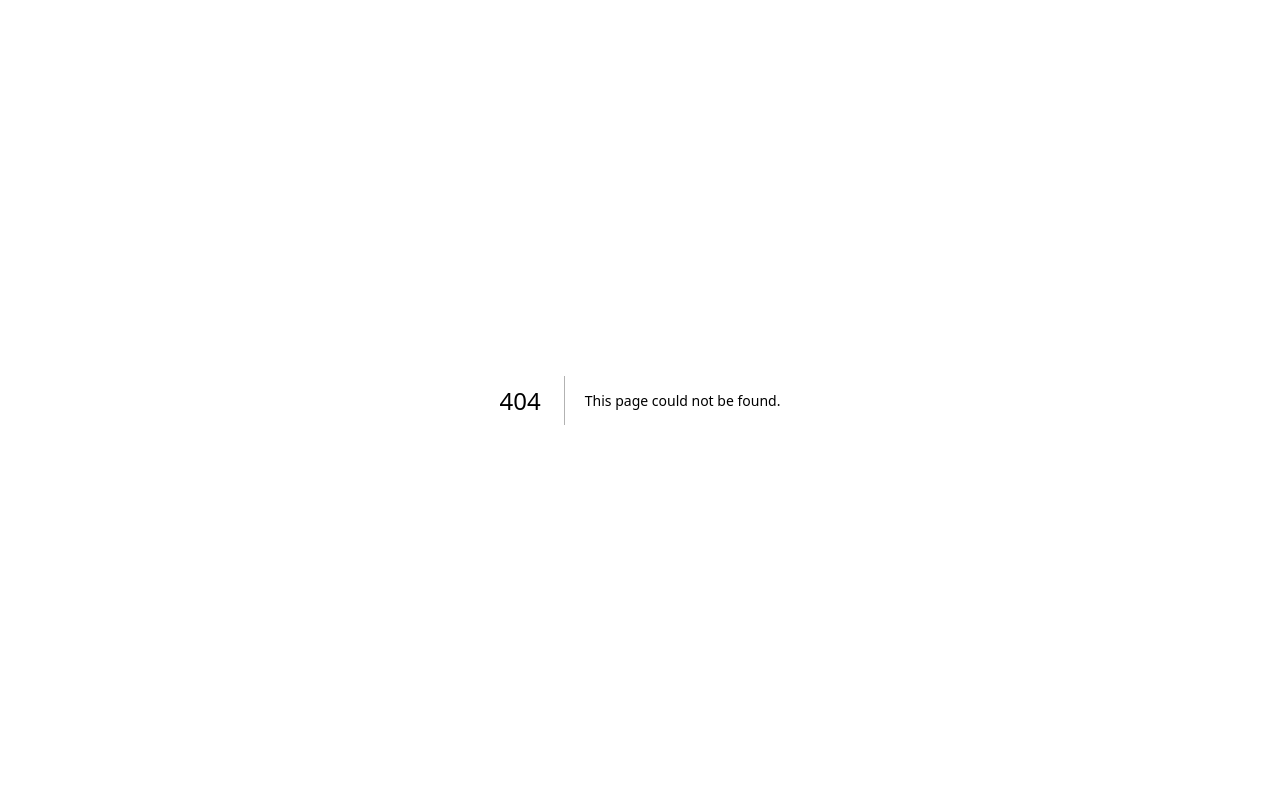
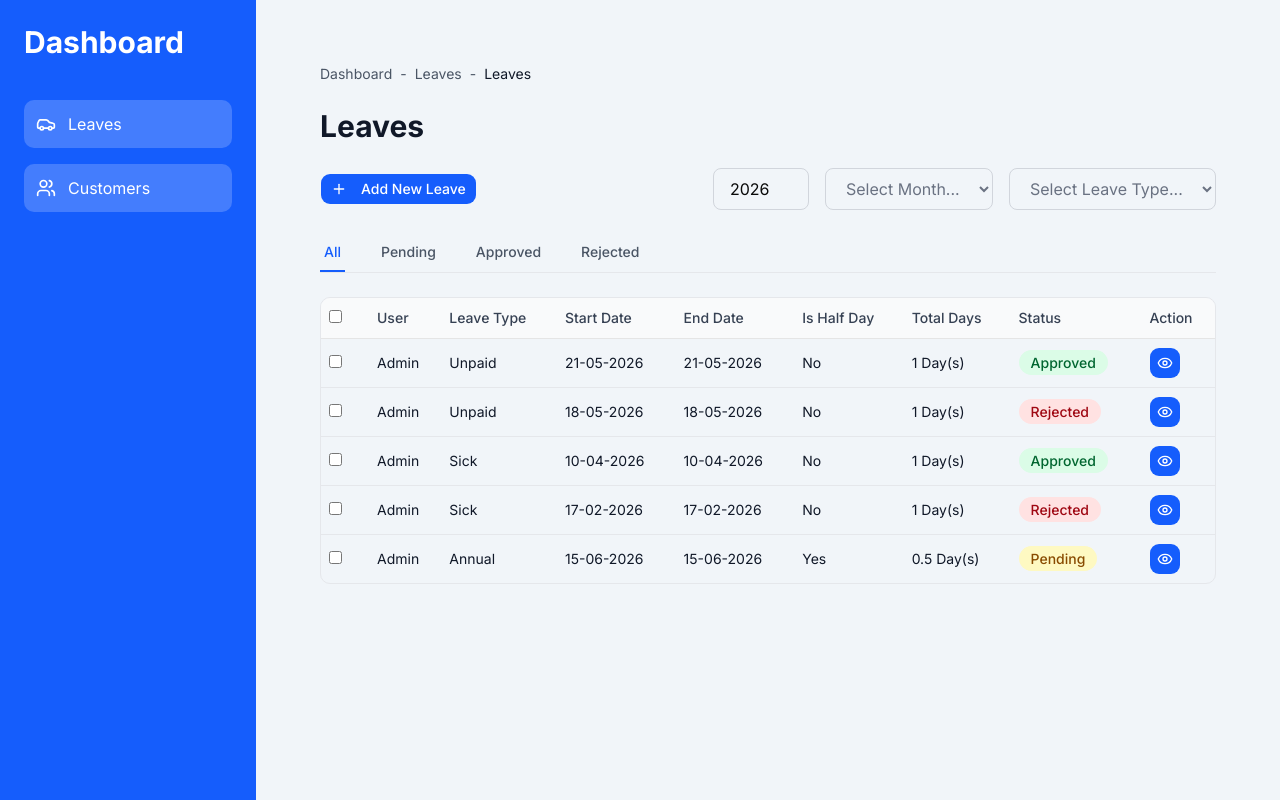
Before and after one commit to tsola2002/hr-system-frontend, a Next.js app: page /dashboard/leaves in a window 1280 px wide. Before the commit this address had no page. Built offline with nearby package versions, Linux system fonts and the light colour scheme.

Commit message:
created leave management screen

```diff
--- /dev/null
+++ b/src/app/dashboard/leaves/page.tsx
@@ -0,0 +1,212 @@
+"use client";
+
+import { useState } from "react";
+import { Button } from "@/components/ui/button";
+import { Table, TableBody, TableCell, TableHead, TableHeader, TableRow } from "@/components/ui/table";
+import { Eye, Plus } from "lucide-react";
+import type { Leave } from "@/types/leave";
+
+const SAMPLE_LEAVES: Leave[] = [
+  {
+    id: 1,
+    user: "Admin",
+    leaveType: "Unpaid",
+    startDate: "21-05-2026",
+    endDate: "21-05-2026",
+    isHalfDay: false,
+    totalDays: "1 Day(s)",
+    status: "Approved",
+  },
+  {
+    id: 2,
+    user: "Admin",
+    leaveType: "Unpaid",
+    startDate: "18-05-2026",
+    endDate: "18-05-2026",
+    isHalfDay: false,
+    totalDays: "1 Day(s)",
+    status: "Rejected",
+  },
+  {
+    id: 3,
+    user: "Admin",
+    leaveType: "Sick",
+    startDate: "10-04-2026",
+    endDate: "10-04-2026",
+    isHalfDay: false,
+    totalDays: "1 Day(s)",
+    status: "Approved",
+  },
+  {
+    id: 4,
+    user: "Admin",
+    leaveType: "Sick",
+    startDate: "17-02-2026",
+    endDate: "17-02-2026",
+    isHalfDay: false,
+    totalDays: "1 Day(s)",
+    status: "Rejected",
+  },
+  {
+    id: 5,
+    user: "Admin",
+    leaveType: "Annual",
+    startDate: "15-06-2026",
+    endDate: "15-06-2026",
+    isHalfDay: true,
+    totalDays: "0.5 Day(s)",
+    status: "Pending",
+  },
+];
+
+type StatusFilter = "All" | "Pending" | "Approved" | "Rejected";
+
+export default function LeavesPage() {
+  const [activeTab, setActiveTab] = useState<StatusFilter>("All");
+  const [selectedYear, setSelectedYear] = useState("2026");
+  const [selectedMonth, setSelectedMonth] = useState("");
+  const [selectedLeaveType, setSelectedLeaveType] = useState("");
+
+  const filteredLeaves = SAMPLE_LEAVES.filter((leave) => {
+    if (activeTab !== "All" && leave.status !== activeTab) return false;
+    return true;
+  });
+
+  const getStatusBadgeColor = (status: string) => {
+    if (status === "Approved") return "bg-green-100 text-green-800";
+    if (status === "Rejected") return "bg-red-100 text-red-800";
+    return "bg-yellow-100 text-yellow-800";
+  };
+
+  return (
+    <div className="space-y-6 p-6">
+      {/* Breadcrumb */}
+      <div className="text-sm text-gray-600">
+        <span className="hover:text-gray-900 cursor-pointer">Dashboard</span>
+        <span className="mx-2">-</span>
+        <span className="hover:text-gray-900 cursor-pointer">Leaves</span>
+        <span className="mx-2">-</span>
+        <span className="text-gray-900">Leaves</span>
+      </div>
+
+      {/* Title */}
+      <h1 className="text-3xl font-bold text-gray-900">Leaves</h1>
+
+      {/* Add Button and Filters */}
+      <div className="flex items-center justify-between">
+        <Button className="bg-blue-600 hover:bg-blue-700 text-white">
+          <Plus className="mr-2 h-4 w-4" />
+          Add New Leave
+        </Button>
+
+        <div className="flex gap-4">
+          <div className="flex items-center gap-2">
+            <input
+              type="number"
+              value={selectedYear}
+              onChange={(e) => setSelectedYear(e.target.value)}
+              className="px-4 py-2 border border-gray-300 rounded-md focus:outline-none focus:ring-2 focus:ring-blue-500 w-24"
+            />
+          </div>
+          <select
+            value={selectedMonth}
+            onChange={(e) => setSelectedMonth(e.target.value)}
+            className="px-4 py-2 border border-gray-300 rounded-md focus:outline-none focus:ring-2 focus:ring-blue-500 text-gray-500"
+          >
+            <option value="">Select Month...</option>
+            <option value="01">January</option>
+            <option value="02">February</option>
+            <option value="03">March</option>
+            <option value="04">April</option>
+            <option value="05">May</option>
+            <option value="06">June</option>
+            <option value="07">July</option>
+            <option value="08">August</option>
+            <option value="09">September</option>
+            <option value="10">October</option>
+            <option value="11">November</option>
+            <option value="12">December</option>
+          </select>
+          <select
+            value={selectedLeaveType}
+            onChange={(e) => setSelectedLeaveType(e.target.value)}
+            className="px-4 py-2 border border-gray-300 rounded-md focus:outline-none focus:ring-2 focus:ring-blue-500 text-gray-500"
+          >
+            <option value="">Select Leave Type...</option>
+            <option value="Sick">Sick</option>
+            <option value="Annual">Annual</option>
+            <option value="Unpaid">Unpaid</option>
+            <option value="Casual">Casual</option>
+          </select>
+        </div>
+      </div>
+
+      {/* Tabs */}
+      <div className="flex gap-8 border-b border-gray-200">
+        {(["All", "Pending", "Approved", "Rejected"] as StatusFilter[]).map((tab) => (
+          <button
+            key={tab}
+            onClick={() => setActiveTab(tab)}
+            className={`px-1 py-2 text-sm font-medium border-b-2 transition-colors ${
+              activeTab === tab
+                ? "text-blue-600 border-blue-600"
+                : "text-gray-600 border-transparent hover:text-gray-900"
+            }`}
+          >
+            {tab}
+          </button>
+        ))}
+      </div>
+
+      {/* Table */}
+      <div className="border border-gray-200 rounded-lg overflow-hidden">
+        <Table>
+          <TableHeader className="bg-gray-50">
+            <TableRow>
+              <TableHead className="w-12">
+                <input type="checkbox" className="rounded" />
+              </TableHead>
+              <TableHead className="text-gray-700">User</TableHead>
+              <TableHead className="text-gray-700">Leave Type</TableHead>
+              <TableHead className="text-gray-700">Start Date</TableHead>
+              <TableHead className="text-gray-700">End Date</TableHead>
+              <TableHead className="text-gray-700">Is Half Day</TableHead>
+              <TableHead className="text-gray-700">Total Days</TableHead>
+              <TableHead className="text-gray-700">Status</TableHead>
+              <TableHead className="text-gray-700">Action</TableHead>
+            </TableRow>
+          </TableHeader>
+          <TableBody>
+            {filteredLeaves.map((leave) => (
+              <TableRow key={leave.id} className="border-t border-gray-200 hover:bg-gray-50">
+                <TableCell>
+                  <input type="checkbox" className="rounded" />
+                </TableCell>
+                <TableCell className="text-gray-900">{leave.user}</TableCell>
+                <TableCell className="text-gray-900">{leave.leaveType}</TableCell>
+                <TableCell className="text-gray-900">{leave.startDate}</TableCell>
+                <TableCell className="text-gray-900">{leave.endDate}</TableCell>
+                <TableCell className="text-gray-900">{leave.isHalfDay ? "Yes" : "No"}</TableCell>
+                <TableCell className="text-gray-900">{leave.totalDays}</TableCell>
+                <TableCell>
+                  <span
+                    className={`px-3 py-1 rounded-full text-sm font-medium ${getStatusBadgeColor(
+                      leave.status
+                    )}`}
+                  >
+                    {leave.status}
+                  </span>
+                </TableCell>
+                <TableCell>
+                  <Button size="icon" variant="ghost" className="bg-blue-600 hover:bg-blue-700 text-white">
+                    <Eye className="h-4 w-4" />
+                  </Button>
+                </TableCell>
+              </TableRow>
+            ))}
+          </TableBody>
+        </Table>
+      </div>
+    </div>
+  );
+}
--- a/src/components/dashboard/Sidebar.tsx
+++ b/src/components/dashboard/Sidebar.tsx
@@ -1,6 +1,7 @@
 "use client";
 
 import Link from "next/link";
+import { Car, Users } from "lucide-react";
 
 export default function Sidebar() {
 
@@ -14,11 +15,22 @@ export default function Sidebar() {
             <nav className="flex flex-col gap-4">
 
                 <Link
+                    href="/dashboard/leaves"
+                    className="flex items-center gap-3 bg-white/20 p-3 rounded-lg hover:bg-white/30"
+                >
+                    <Car className="w-5 h-5" />
+                    Leaves
+                </Link>
+
+                <Link
                     href="/dashboard/customers"
-                    className="bg-white/20 p-3 rounded-lg hover:bg-white/30"
+                    className="flex items-center gap-3 bg-white/20 p-3 rounded-lg hover:bg-white/30"
                 >
+                    <Users className="w-5 h-5" />
                     Customers
                 </Link>
+
+
 
             </nav>
 
--- /dev/null
+++ b/src/schemas/leaveSchema.ts
@@ -0,0 +1,11 @@
+import { z } from "zod";
+
+export const leaveSchema = z.object({
+  leaveType: z.string().min(1, "Leave type is required"),
+  startDate: z.string().min(1, "Start date is required"),
+  endDate: z.string().min(1, "End date is required"),
+  isHalfDay: z.boolean().default(false),
+  reason: z.string().optional(),
+});
+
+export type LeaveFormData = z.infer<typeof leaveSchema>;
--- /dev/null
+++ b/src/types/leave.ts
@@ -0,0 +1,10 @@
+export interface Leave {
+  id: number;
+  user: string;
+  leaveType: string;
+  startDate: string;
+  endDate: string;
+  isHalfDay: boolean;
+  totalDays: string;
+  status: "Pending" | "Approved" | "Rejected";
+}
```
Also changed, not shown: public/leave-management.png (added).
